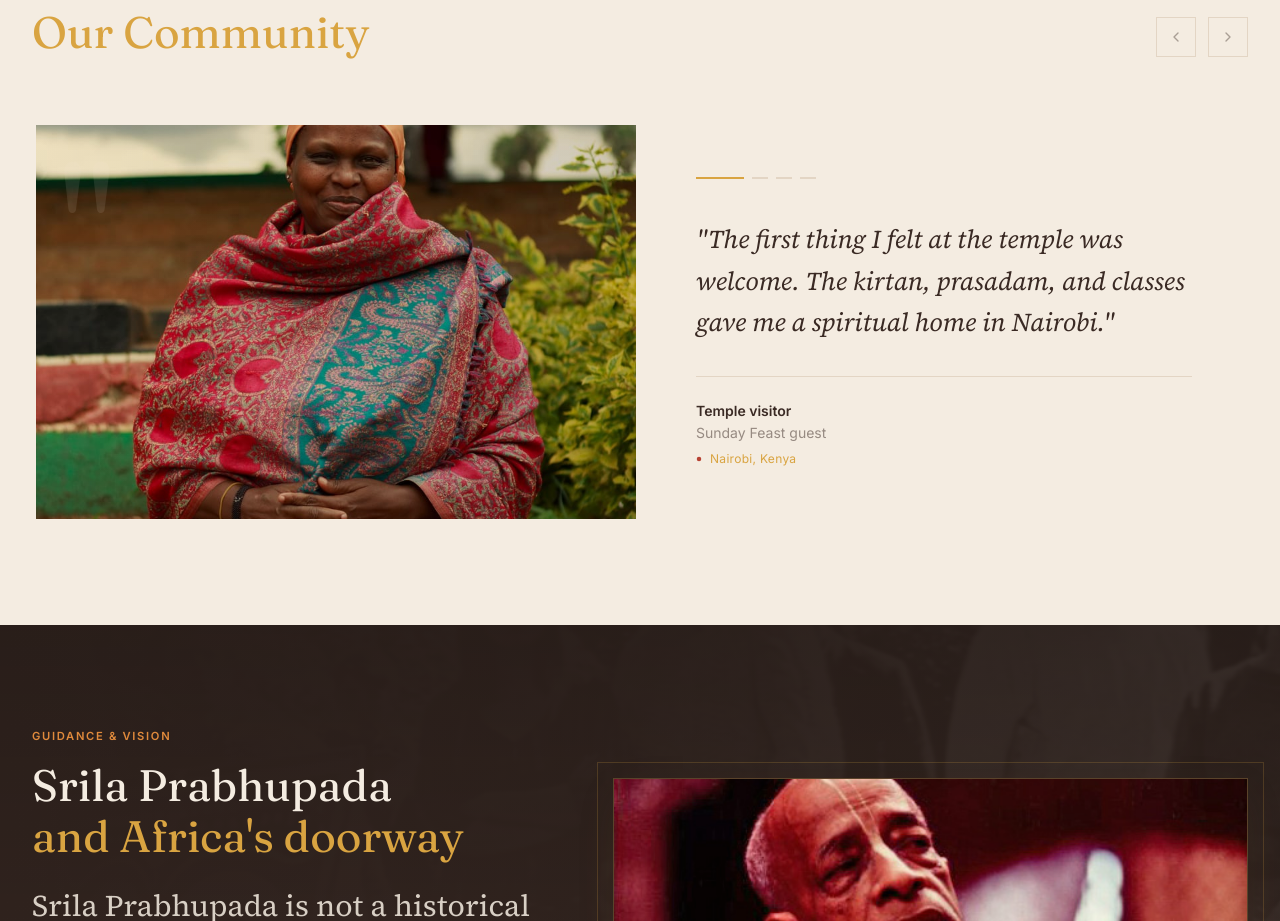
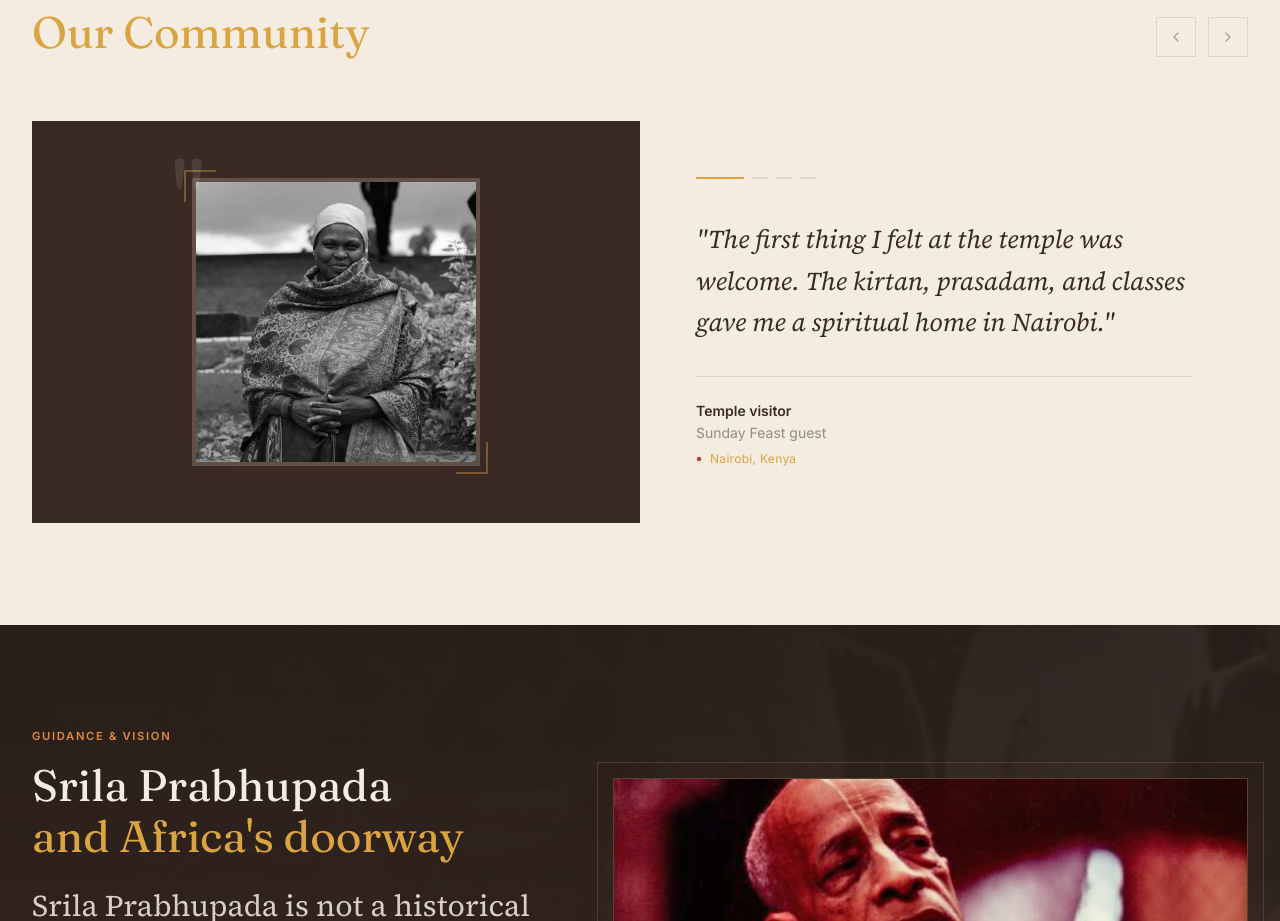
Before and after one commit to mongaremanfredo/iskcon-nairobi, a Next.js app: page / in a window 1280 px wide. Shown: the part 4330-5251 px from the top of the page. Built offline with nearby package versions, Linux system fonts and the light colour scheme.

Commit message:
Align testimonial portraits with leader frames

```diff
--- a/src/components/sections/TestimonialsSection.tsx
+++ b/src/components/sections/TestimonialsSection.tsx
@@ -46,18 +46,21 @@ export default function TestimonialsSection() {
         {/* Split Layout */}
         <div className="testimonials-grid grid grid-cols-2 gap-0 min-h-0">
           {/* Left — Image */}
-          <div className="testimonials-image-col relative overflow-hidden border-4 border-sand image-grade">
-            <div className="aspect-[4/3] lg:aspect-auto lg:h-full lg:absolute lg:inset-0">
+          <div className="testimonials-image-col group flex items-center justify-center bg-dusk p-8">
+            <div className="testimonials-portrait-frame relative">
+              <div className="testimonials-portrait relative h-64 w-64 overflow-hidden border-4 border-sand/20 shadow-card sm:h-72 sm:w-72">
               <img
                 key={current.image}
                 src={current.image}
                 alt={current.name}
-                className="w-full h-full object-cover transition-opacity duration-500"
+                className="h-full w-full object-cover grayscale transition-all duration-500 group-hover:scale-105 group-hover:grayscale-0"
               />
-              {/* Overlay */}
-              <div className="absolute inset-0 bg-gradient-to-r from-transparent to-black/10" />
+                <div className="absolute inset-0 border-2 border-gold/0 transition-colors duration-300 group-hover:border-gold/70" />
+              </div>
+              <div className="absolute -bottom-2 -right-2 h-8 w-8 border-r-2 border-b-2 border-gold opacity-40 transition-opacity group-hover:opacity-100" />
+              <div className="absolute -top-2 -left-2 h-8 w-8 border-l-2 border-t-2 border-gold opacity-40 transition-opacity group-hover:opacity-100" />
               {/* Quote mark watermark */}
-              <div className="testimonials-watermark absolute top-6 left-6 font-playfair text-white/10 leading-none" style={{ fontSize: "10rem" }}>
+              <div className="testimonials-watermark absolute -left-5 -top-7 font-playfair text-white/10 leading-none" style={{ fontSize: "6rem" }}>
                 "
               </div>
             </div>
@@ -153,20 +156,26 @@ export default function TestimonialsSection() {
             padding: 0.7rem 0.75rem 0.8rem !important;
           }
           .testimonials-image-col {
-            width: 5.4rem !important;
-            height: 5.4rem !important;
-            border-width: 2px !important;
-            border-color: var(--color-gold) !important;
-            border-radius: 999px !important;
-            overflow: hidden !important;
+            width: 5.8rem !important;
+            height: 5.8rem !important;
+            padding: 0 !important;
+            background: transparent !important;
             order: 1 !important;
             margin-bottom: 0.5rem !important;
-            box-shadow: 0 10px 24px rgba(56, 37, 21, 0.16) !important;
           }
-          .testimonials-image-col > div {
+          .testimonials-portrait-frame,
+          .testimonials-portrait {
             width: 100% !important;
             height: 100% !important;
             aspect-ratio: 1 / 1 !important;
+          }
+          .testimonials-portrait {
+            border-width: 3px !important;
+            box-shadow: 0 10px 24px rgba(56, 37, 21, 0.16) !important;
+          }
+          .testimonials-portrait-frame > div:not(.testimonials-portrait):not(.testimonials-watermark) {
+            width: 1rem !important;
+            height: 1rem !important;
           }
           .testimonials-watermark {
             display: none !important;
```
